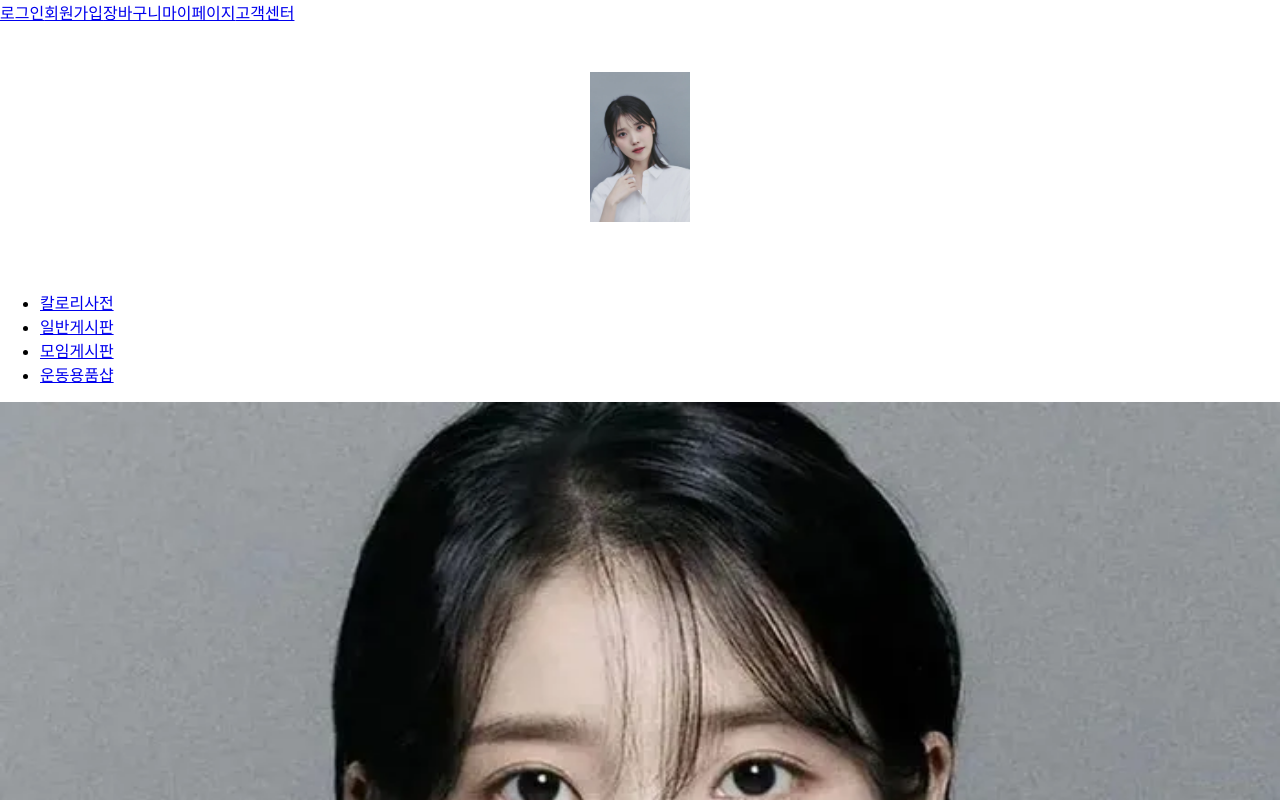
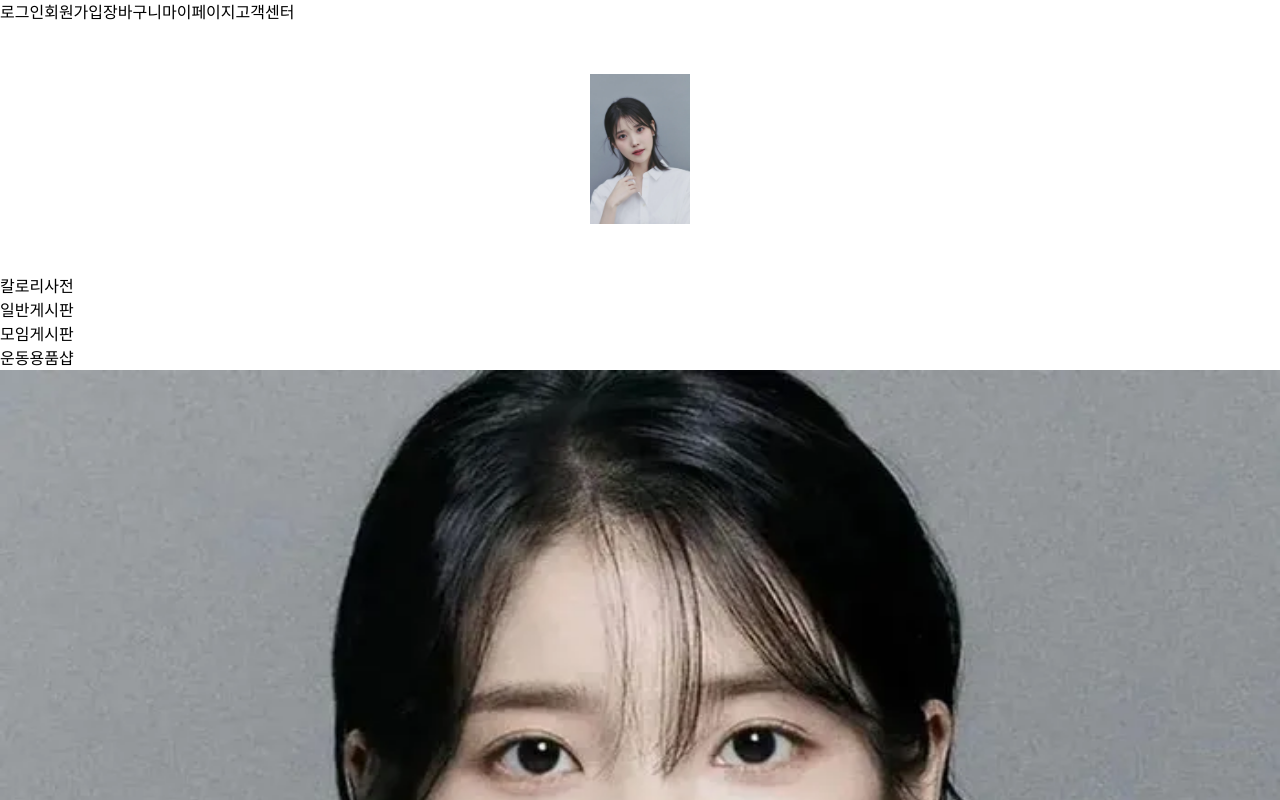
Before and after one commit to xodnr15860/final, a React (Create React App) app in the folder frontend/: page / in a window 1280 px wide. Shown: the top 800 px of the page. Built offline with nearby package versions, Linux system fonts and the light colour scheme.

Commit message:
헤더 tailwind

```diff
--- a/frontend/src/App.css
+++ b/frontend/src/App.css
@@ -1,3 +1,7 @@
+@import 'tailwindcss/base';
+@import 'tailwindcss/components';
+@import 'tailwindcss/utilities';
+
 .App {
   text-align: center;
 }
--- /dev/null
+++ b/frontend/tailwind.config.js
@@ -0,0 +1,10 @@
+/** @type {import('tailwindcss').Config} */
+module.exports = {
+  purge: ['./src/**/*.{js,jsx,ts,tsx}', './public/index.html'],
+  content: [
+  ],
+  theme: {
+    extend: {},
+  },
+  plugins: [],
+}
```
